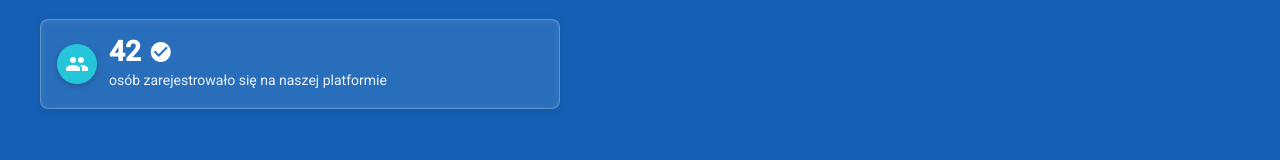
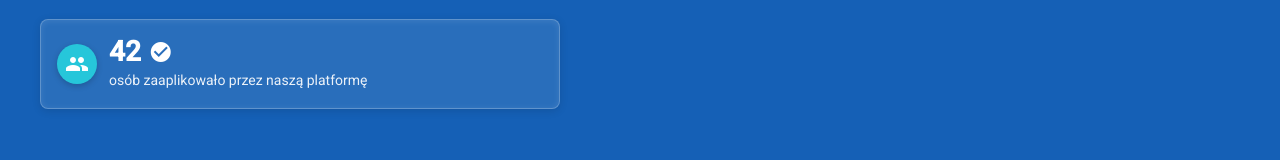
Before and after one commit to xxxDKGxxx/dotnet-obieralny, an Angular app in the folder src/frontend/: page / in a window 1280 px wide. Shown: the part 301-461 px from the top of the page. Built offline with nearby package versions, Linux system fonts and the light colour scheme.

Commit message:
text change

```diff
--- a/src/frontend/src/app/counter-section/counter.html
+++ b/src/frontend/src/app/counter-section/counter.html
@@ -31,7 +31,7 @@
           </div>
           <mat-icon class="text-[#4caf50] text-2xl">check_circle</mat-icon>
         </div>
-        <div class="text-sm text-white/90 mt-1">osób zarejestrowało się na naszej platformie</div>
+        <div class="text-sm text-white/90 mt-1">osób zaaplikowało przez naszą platformę</div>
       </div>
     </div>
   </div>
```
